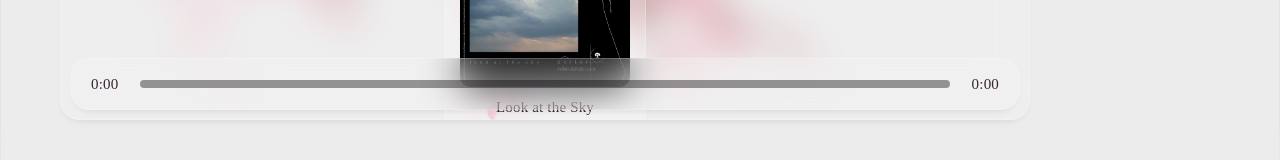
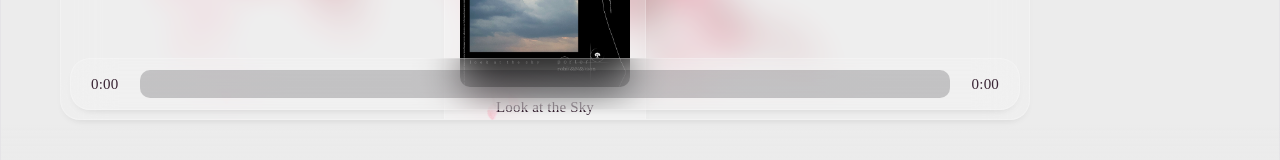
Before and after one commit to moscriminara/moscriminara.github.io, a Vue app: page /#/music in a window 1280 px wide. Shown: the part 530-690 px from the top of the page. Built offline with nearby package versions, Linux system fonts and the light colour scheme.

Commit message:
music progress bar enhanced

```diff
--- a/src/components/music.vue
+++ b/src/components/music.vue
@@ -18,6 +18,8 @@ const shuffle = ref(false)
 
 const history = ref([])
 const historyIndex = ref(-1)
+
+const seeking = ref(false)
 
 const progressPercent = computed(() => {
   if (!duration.value) return 0
@@ -162,8 +164,32 @@ function mediaSession() {
     })
 }
 
-function seek() {
-  audio.value.currentTime = Number(currentTime.value)
+function setSeekPosition(event) {
+    const rect = event.currentTarget.getBoundingClientRect()
+
+    let percent = (event.clientX - rect.left) / rect.width
+
+    percent = Math.max(0, Math.min(1, percent))
+
+    currentTime.value = percent * duration.value
+    audio.value.currentTime = currentTime.value
+}
+
+function startSeek(event) {
+    seeking.value = true
+    event.currentTarget.setPointerCapture(event.pointerId)
+
+    setSeekPosition(event)
+}
+
+function moveSeek(event) {
+    if (!seeking.value) return
+
+    setSeekPosition(event)
+}
+
+function endSeek() {
+    seeking.value = false
 }
 
 function formatTime(seconds) {
@@ -253,7 +279,7 @@ onUnmounted(() => {
 
         </div>
 
-        <div class="block progress">
+        <div class="block progress no_select">
 
                 <p>{{ formatTime(currentTime) }}</p>
 
@@ -262,8 +288,11 @@ onUnmounted(() => {
                     min="0"
                     :max="duration"
                     step="0.01"
-                    v-model="currentTime"
-                    @input="seek"
+                    :value="currentTime"
+                    @pointerdown="startSeek"
+                    @pointermove="moveSeek"
+                    @pointerup="endSeek"
+                    @pointercancel="endSeek"
                     :style="{
                         '--progress-percent': progressPercent + '%'
                     }"
--- a/src/style.css
+++ b/src/style.css
@@ -27,8 +27,8 @@
   --spectrum: rgba(255, 255, 255, 0.105);
   --spectrum-fill: rgba(25, 25, 25, 0.219);
 
-  --progress: #08060d67;
-  --progress-played: #08060dba;
+  --progress: #08060d32;
+  --progress-played: #08060d66;
 
   font: 18px/145% var(--sans);
   letter-spacing: 0.18px;
@@ -69,8 +69,8 @@
   --spectrum: rgba(255, 255, 255, 0.2);
   --spectrum-fill: rgba(255, 255, 255, 0.15);
 
-  --progress: #f1edf567;
-  --progress-played: #f1edf5ba;
+  --progress: #f1edf532;
+  --progress-played: #f1edf566;
 
   color-scheme: dark;
 }
@@ -625,7 +625,10 @@ span {
 .nothing {
   text-align: center;
 }
-
+.no_select {
+    user-select: none;
+    -webkit-user-select: none;
+}
 
 .profile_container {
   width: 100%;
@@ -756,6 +759,7 @@ span {
 .progress input {
   width: 100%;
   height: 8px;
+  padding: 10px 0;
 
   appearance: none;
   -webkit-appearance: none;
```
